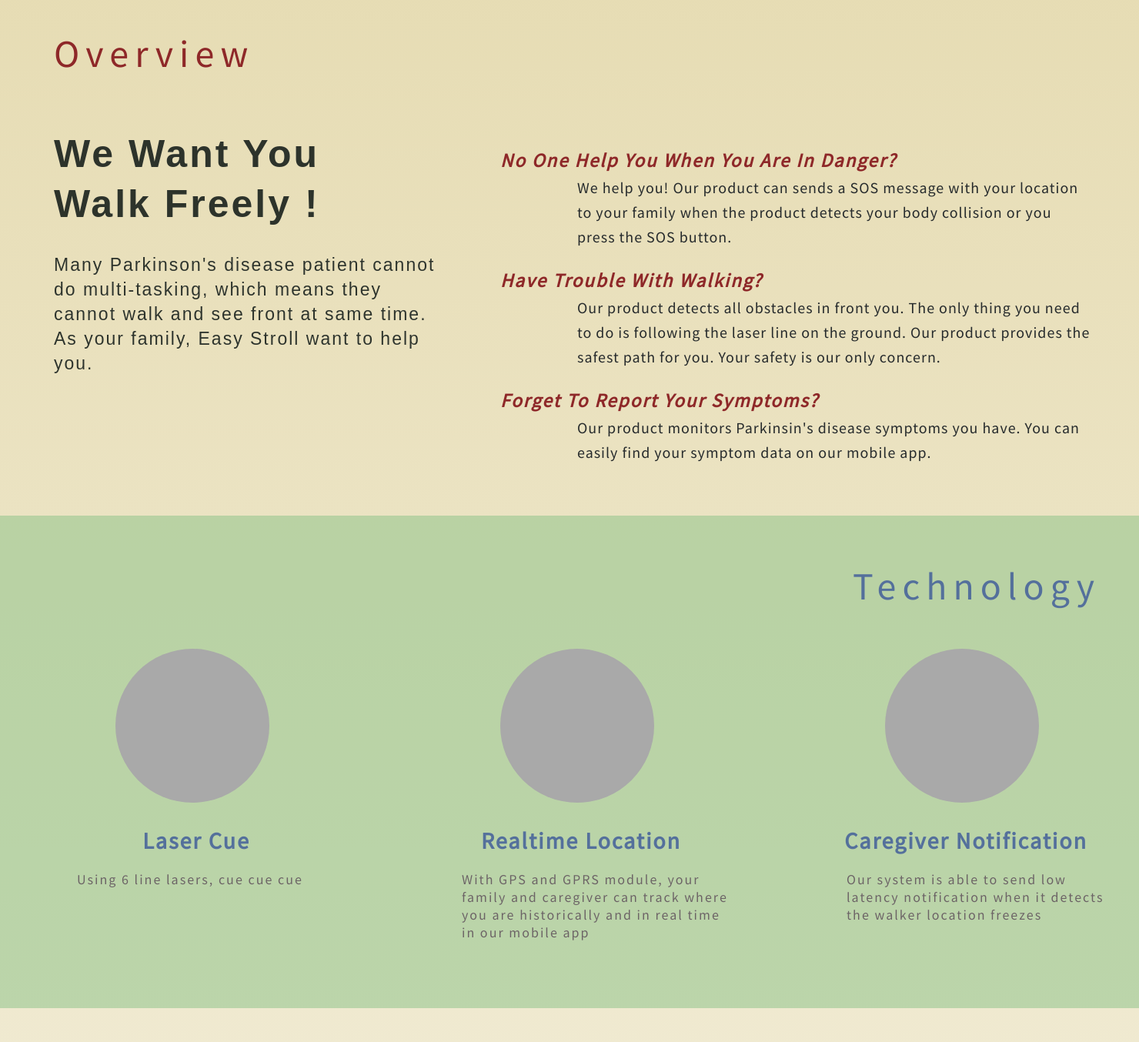
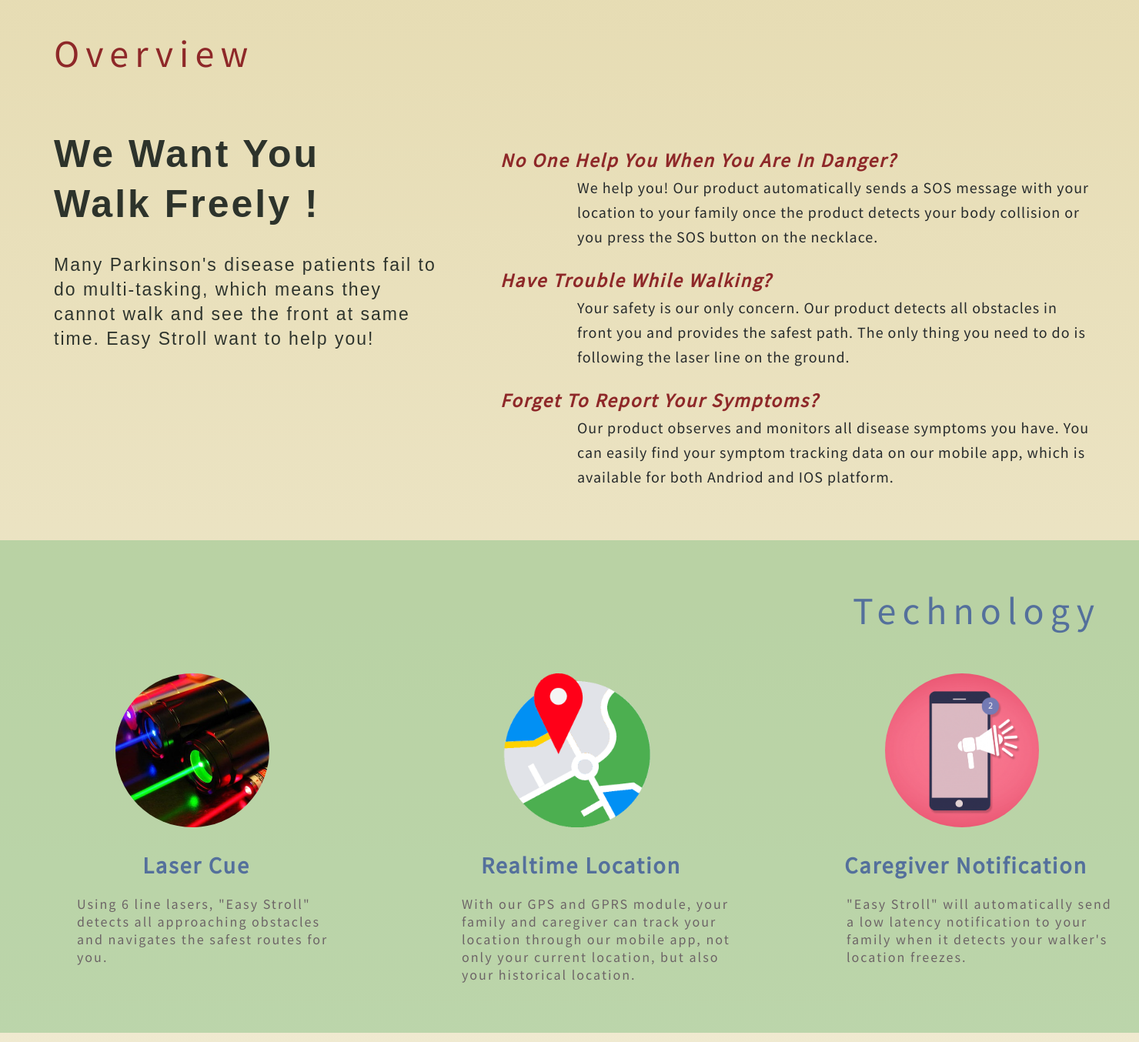
Before and after one commit to shirley737/website, a PHP site: page / in a window 1480 px wide. Shown: the part 1120-2474 px from the top of the page at 77% size. Run offline with PHP 8.4, Linux system fonts and the light colour scheme.

Commit message:
final update

```diff
--- a/home.html
+++ b/home.html
@@ -17,7 +17,6 @@
         <a href="#banner3">Timeline</a>
         <a href="#banner4">Download</a>
         <a href="#banner5">Contact</a>
-        <a href="#banner6">Login</a>
      </div>
  </div>
 
@@ -47,21 +46,19 @@
                 <div class="row">
                     <div class="column1">
                         <p>We Want You</p>
-                        <p>  Walk Freely !</p>
+                        <p>Walk Freely !</p>
                     <div class="para">
-                    Many Parkinson's disease patient cannot do multi-tasking, which means they cannot walk and see front at same time. As your family, Easy Stroll want to help you.
+                    Many Parkinson's disease patients fail to do multi-tasking, which means they cannot walk and see the front at same time. Easy Stroll want to help you!
                     </div>
                     </div>
                     <div class="column2">
                     <div class="para2">No One Help You When You Are In Danger?</div>
-                        <div class="para3">We help you! Our product can sends a SOS message with your location to your family when the product detects your body collision or you press the SOS button.</div>
-                    <div class="para2">Have Trouble With Walking?</div>
-                        <div class="para3">Our product detects all obstacles in front you. The only thing you need to do is following the laser line on the ground. Our product provides the safest path for you. Your safety is our only concern.</div>
+                        <div class="para3">We help you! Our product automatically sends a SOS message with your location to your family once the product detects your body collision or you press the SOS button on the necklace.</div>
+                    <div class="para2">Have Trouble While Walking?</div>
+                        <div class="para3">Your safety is our only concern. Our product detects all obstacles in front you and provides the safest path. The only thing you need to do is following the laser line on the ground. </div>
                     <div class="para2">Forget To Report Your Symptoms?</div>
-                        <div class="para3">Our product monitors Parkinsin's disease symptoms you have. You can easily find your symptom data on our mobile app.</div>
+                        <div class="para3">Our product observes and monitors all disease symptoms you have. You can easily find your symptom tracking data on our mobile app, which is available for both Andriod and IOS platform.</div>
                     </div>
-                </div>
-                <div id="img">
                 </div>
 </section>
 
@@ -73,15 +70,15 @@
                 <div class="row2">
                     <div class="column21">
                         <div id="intro">Laser Cue</div>
-                        <div id ="explain">Using 6 line lasers, cue cue cue </div>
+                        <div id ="explain">Using 6 line lasers, "Easy Stroll" detects all approaching obstacles and navigates the safest routes for you.  </div>
                     </div>
                      <div class="column22">
                         <div id="intro">Realtime Location</div>
-                        <div id ="explain">With GPS and GPRS module, your family and caregiver can track where you are historically and in real time in our mobile app</div>
+                        <div id ="explain">With our GPS and GPRS module, your family and caregiver can track your location through our mobile app, not only your current location, but also your historical location.</div>
                     </div>
                      <div class="column23">
                          <div id="intro">Caregiver Notification</div>
-                         <div id ="explain">Our system is able to send low latency notification when it detects the walker location freezes</div>
+                         <div id ="explain">"Easy Stroll" will automatically send a low latency notification to your family when it detects your walker's location freezes.</div>
                     </div>
     </div>
 </section>
@@ -114,7 +111,7 @@
 
 <section id = "banner5">
         <header>
-            <h2>Contact</h2>
+            <h2>Contact Us</h2>
         </header>
      <div class="container">
 <form action="contact.php" method="post">
@@ -134,10 +131,12 @@
     <label for="message">Write your message</label>
     <textarea id="message" name="visitor_message" placeholder="How can we help you.."></textarea>
   </div>
-  <button type="submit">Send Message</button>
+  <div class="position">
+  <button type="submit" class="final">Send Message</button>
+  </div>
 </form>
 
-    </div>
+</div>
 </section>
 
 <section id="footer">
--- a/style.css
+++ b/style.css
@@ -220,8 +223,9 @@ h2 {
   margin-left:150px;
   width:200px;
   height:200px;
-  background-color:darkgrey;
+  background-image: url(2.jpg);
   border-radius: 50%;
+  background-size:100%;
 
 }
 
@@ -229,8 +233,8 @@ h2 {
   margin-left:300px;
   width:200px;
   height:200px;
-  background-color:darkgrey;
-  border-radius: 50%;
+  background-image:url(1.png);
+  background-size: 100%;
 }
 
 .column23{
@@ -238,8 +242,9 @@ h2 {
   margin-right:100px;
   width:200px;
   height:200px;
-  background-color:darkgrey;
+  background-image:url(3.png);
   border-radius: 50%;
+  background-size: 100%;
 }
 
 #intro{
```
Also changed, not shown: other parts of style.css (+37 -5 lines), 1.png (added), 2.jpg (added), 3.png (added).
